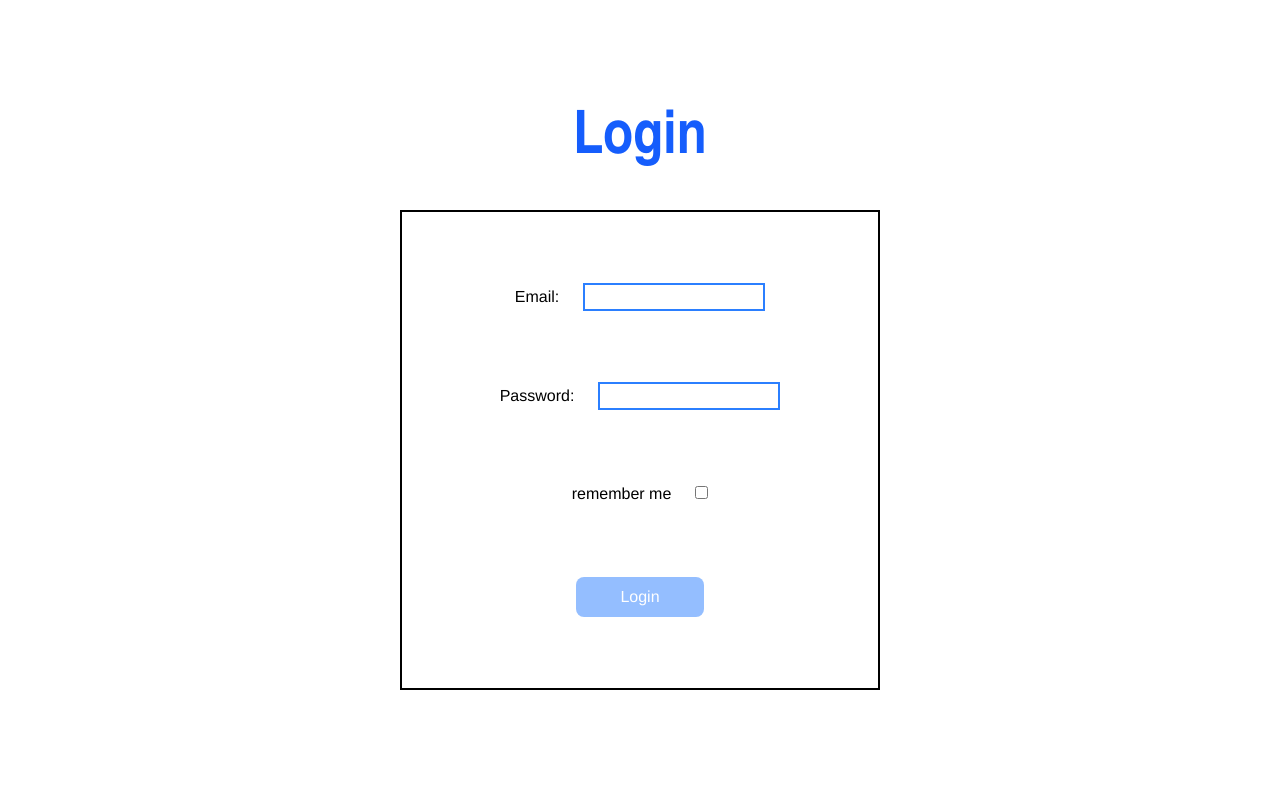
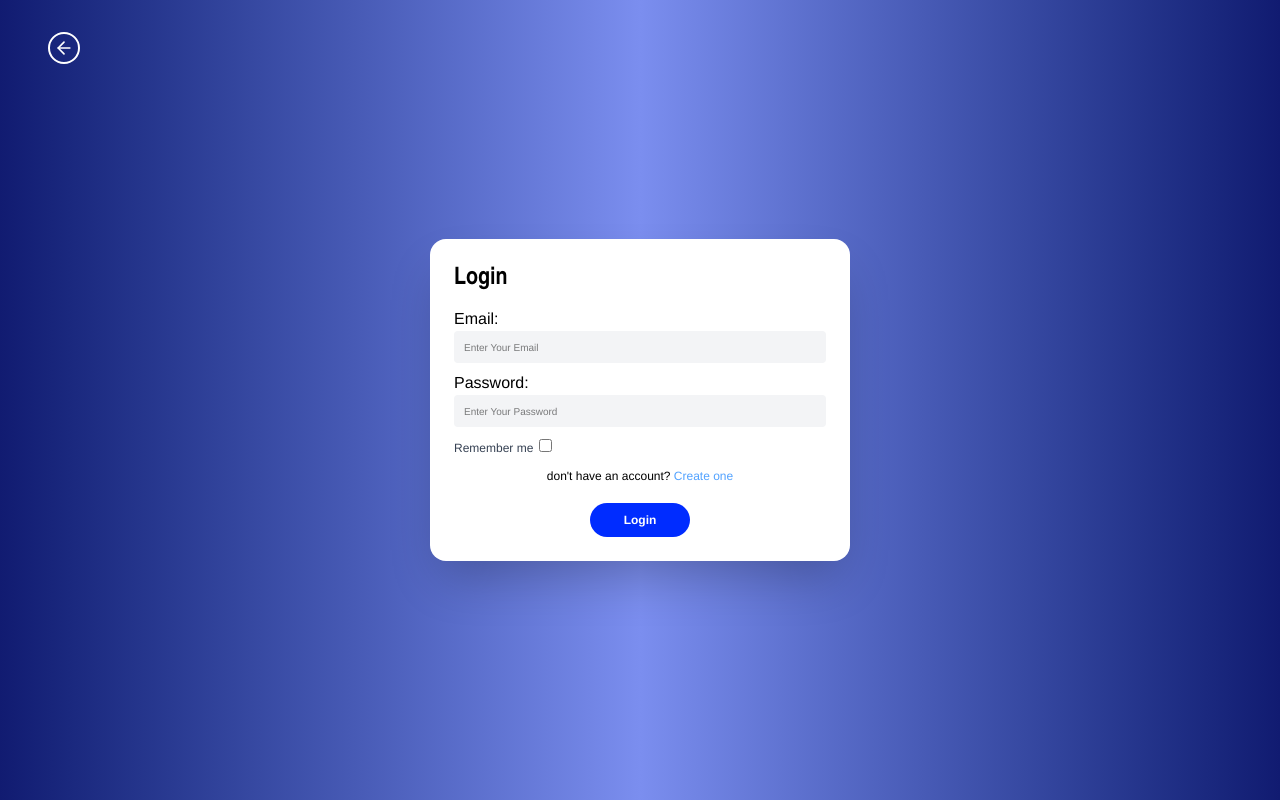
Before and after one commit to IbrahimZherati/StudyBuddy, a Next.js app in the folder studybuddy-frontend/: page /login in a window 1280 px wide. Built offline with nearby package versions, Linux system fonts and the light colour scheme.

Commit message:
add 'GoBackButton' component and styling for 'login' and 'register

```diff
--- a/studybuddy-frontend/app/globals.css
+++ b/studybuddy-frontend/app/globals.css
@@ -2,31 +2,44 @@
 
 @layer utilities {
     .page {
-        @apply flex flex-col justify-center items-center h-screen
+        @apply mt-15 h-screen text-center;
     }
-
+    .page-sign {
+        @apply flex flex-col justify-center items-center h-screen relative
+            bg-linear-90 from-[#111b71] via-[#7b8eef] to-[#111b71];
+    }
+    .card-sign{
+        @apply bg-white rounded-2xl shadow-2xl  absolute p-6 w-105 backdrop-blur-sm;
+    }
     .custom-form {
-        @apply flex flex-col justify-evenly items-center border-2 h-120 aspect-square
+        @apply flex flex-col justify-evenly gap-2;
     }
 
     .title {
-        @apply text-6xl font-bold text-blue-600 mb-10
-    }
-
-    .sub-title {
-        @apply text-4xl text-gray-500 mb-8
+        @apply text-2xl font-bold mb-3;
     }
 
     .input-span {
-        @apply mr-6
+        @apply block ;
+    }
+    .input-box{
+        @apply w-full bg-gray-100 rounded-sm h-8 p-2.5 text-[10px] focus:outline;
+    }
+    .iput-check{
+        @apply inline text-[12px] text-center text-gray-700 mt-1 mr-1.5 ;
+    }
+   .sign-p{
+        @apply text-center text-[12px] mb-2.5;
+   }
+   .sign-p-link{
+        @apply text-blue-400;
+   }
+    .error {
+        @apply text-red-500 text-[12px];
     }
 
-    .error {
-        @apply text-red-500
-    }
-
-    button {
-        @apply w-32 h-10 bg-blue-500 text-white rounded-lg cursor-pointer
+    .btn-sign{
+        @apply rounded-3xl bg-[#002CFF] font-bold w-25 cursor-pointer text-white p-2 text-center mx-auto text-[12px];
     }
 }
 
@@ -39,6 +52,6 @@ body {
 }
 
 .unavailable {
-    opacity: 0.5;
+    /* opacity: 0.1; */
     cursor: default;
 }
--- a/studybuddy-frontend/app/login/page.jsx
+++ b/studybuddy-frontend/app/login/page.jsx
@@ -1,8 +1,11 @@
 'use client'
 import React, { useState } from 'react';
-import Input from '@/components/Input/Input';
+import Input from '@/components/Components/Input';
 import handleFormChange from '@/utils/forms/handleChange';
 import handleFormSubmit from '@/utils/forms/handleSubmit';
+import Link from 'next/link';
+import GoBackButton from '@/components/Components/GoBackButton';
+
 
 const LoginPage = () => {
     const [formData, setFormData] = useState({
@@ -30,12 +33,14 @@ const LoginPage = () => {
     }
 
     return (
-        <div className='page'>
+        <div className='page-sign'>
+            <GoBackButton/>
+            <div className='card-sign'>
                 <h1 className='title'>Login</h1>
                 <form onSubmit={handleSubmit} className='custom-form'>
 
                     <Input label="Email:" fieldName="email" type="email"
-                    value={formData.email}
+                       placeholder="Enter Your Email" value={formData.email}
                         handleChange={handleChange} />
 
                     {(formData.email && !isEmail) &&
@@ -43,19 +48,22 @@ const LoginPage = () => {
                     }
 
                     <Input label="Password:" fieldName="password" type="password"
-                    value={formData.password}
+                       placeholder="Enter Your Password" value={formData.password}
                         handleChange={handleChange} />
 
-                <Input label="remember me" fieldName="rememberMe" type="checkbox"
+                    <Input label="Remember me" fieldName="rememberMe" type="checkbox"
                         value={formData.rememberMe}
                         handleChange={handleChange} />
 
-                <button type="submit" className={`${!canSubmit? "unavailable": ""}`}
+                    <p className='sign-p'>don't have an account? <Link href="/register" className='sign-p-link'>Create one</Link></p>
+
+                    <button type="submit" className={`${!canSubmit? "unavailable": ""} btn-sign`}
                             disabled={!canSubmit}>
                         Login
                     </button>
                 </form>
             </div>
+        </div>
     )
 }
 
--- a/studybuddy-frontend/app/page.jsx
+++ b/studybuddy-frontend/app/page.jsx
@@ -3,13 +3,13 @@ import Link from "next/link";
 export default function Home() {
 	return (
 		<div className="page">
-			<h1 className='title'>Welcome to Study Buddy!</h1>
+			<h1 className='title'>Study Together and make achievements</h1>
 			<h2 className="sub-title">Login or Create an account</h2>
 			<Link href="/login">
-				<button className="mb-4 text-2xl">Login</button>
+				<button className="btn-sign">Login</button>
 			</Link>
 			<Link href="/register">
-				<button className="text-2xl">Register</button>
+				<button className="btn-sign">Register</button>
 			</Link>
 		</div>
 	);
--- a/studybuddy-frontend/app/register/page.jsx
+++ b/studybuddy-frontend/app/register/page.jsx
@@ -1,8 +1,10 @@
 'use client'
 import React, { useState } from 'react';
-import Input from '@/components/Input/Input';
+import Input from '@/components/Components/Input';
 import handleFormChange from '@/utils/forms/handleChange';
 import handleFormSubmit from '@/utils/forms/handleSubmit';
+import Link from 'next/link';
+import GoBackButton from '@/components/Components/GoBackButton';
 
 const RegisterPage = () => {
     const [formData, setFormData] = useState({
@@ -31,12 +33,14 @@ const RegisterPage = () => {
     }
 
     return (
-        <div className='page'>
+        <div className='page-sign'>
+            <GoBackButton/>
+            <div className='card-sign'>
                 <h1 className='title'>Register</h1>
                 <form onSubmit={handleSubmit} className='custom-form'>
 
                     <Input label="Email:" fieldName="email" type="email"
-                    value={formData.email}
+                        placeholder="Enter Your Email" value={formData.email}
                         handleChange={handleChange} />
 
                     {(formData.email && !isEmail) &&
@@ -44,23 +48,30 @@ const RegisterPage = () => {
                     }
 
                     <Input label="Password:" fieldName="password" type="password"
-                    value={formData.password}
+                       placeholder="Enter Your Password" value={formData.password}
                         handleChange={handleChange} />
 
-                <Input label="Confirm Password" fieldName="passwordConfirmation" type="password"
-                    value={formData.passwordConfirmation}
+                    <Input label="Confirm Password:" fieldName="passwordConfirmation" type="password"
+                     placeholder="Enter Your Confirm Password" value={formData.passwordConfirmation}
                     handleChange={handleChange} />
 
                     {!passwordsMatch &&
                         <p className='error'>Passwords do not match</p>
                     }
 
-                <button type="submit" className={`${!canSubmit? "unavailable": ""}`}
+                    <Input label="Remember me" fieldName="rememberMe" type="checkbox"
+                    value={formData.rememberMe}
+                    handleChange={handleChange}/>
+
+                    <p className='sign-p'>have an account? <Link href="/login" className='sign-p-link'>log in</Link></p>
+
+                    <button type="submit" className={`${!canSubmit? 'unavailable':''} btn-sign`}
                             disabled={!canSubmit}>
                         Register
                     </button>
                 </form>
             </div>
+        </div>
     )
 }
 
--- /dev/null
+++ b/studybuddy-frontend/components/Components/GoBackButton.jsx
@@ -0,0 +1,15 @@
+'use client'
+import React from 'react'
+import {ArrowLeft} from "lucide-react"
+import {useRouter} from "next/navigation"
+
+export default function GoBackButton() {
+    const x = useRouter()
+  return (
+    <div className='absolute top-8 left-12'>
+        <button onClick={()=>x.back()} className='border-2 backdrop-blur-md p-1 rounded-full text-white cursor-pointer'>
+            <ArrowLeft size={20}/>
+        </button>
+    </div>
+  )
+}
--- a/studybuddy-frontend/components/Input/Input.jsx
+++ b/studybuddy-frontend/components/Components/Input.jsx
@@ -1,17 +1,18 @@
 import React from 'react'
 
-const Input = ({label, fieldName, value, handleChange, type="text"}) => {
+const Input = ({label, fieldName, value, handleChange, type="text" , placeholder}) => {
     const isCheckbox = type === "checkbox";
 
     return (
         <label>
-            <span className='input-span'>{label}</span>
+            <span className={`${isCheckbox ?"iput-check":"input-span"}`}>{label}</span>
             <input
                 type={type}
+                placeholder={placeholder}
                 value={isCheckbox? undefined: value}
                 checked={isCheckbox? value: undefined}
                 onChange={e => {handleChange(fieldName, isCheckbox? e.target.checked: e.target.value)}}
-                className='border-2 text-blue-500'
+                className={`${isCheckbox ?"iput-check":"input-box"}`}
             />
         </label>
     )
--- a/studybuddy-frontend/package.json
+++ b/studybuddy-frontend/package.json
@@ -10,9 +10,11 @@
   },
   "dependencies": {
     "axios": "^1.13.6",
+    "lucide-react": "^0.577.0",
     "next": "16.1.6",
     "react": "19.2.3",
-    "react-dom": "19.2.3"
+    "react-dom": "19.2.3",
+    "react-router-dom": "^7.13.1"
   },
   "devDependencies": {
     "@tailwindcss/postcss": "^4",
```
Also changed, not shown: 1 other file (tests, documents, lock files or other folders). Lines whose indentation alone changed are shown as unchanged.
